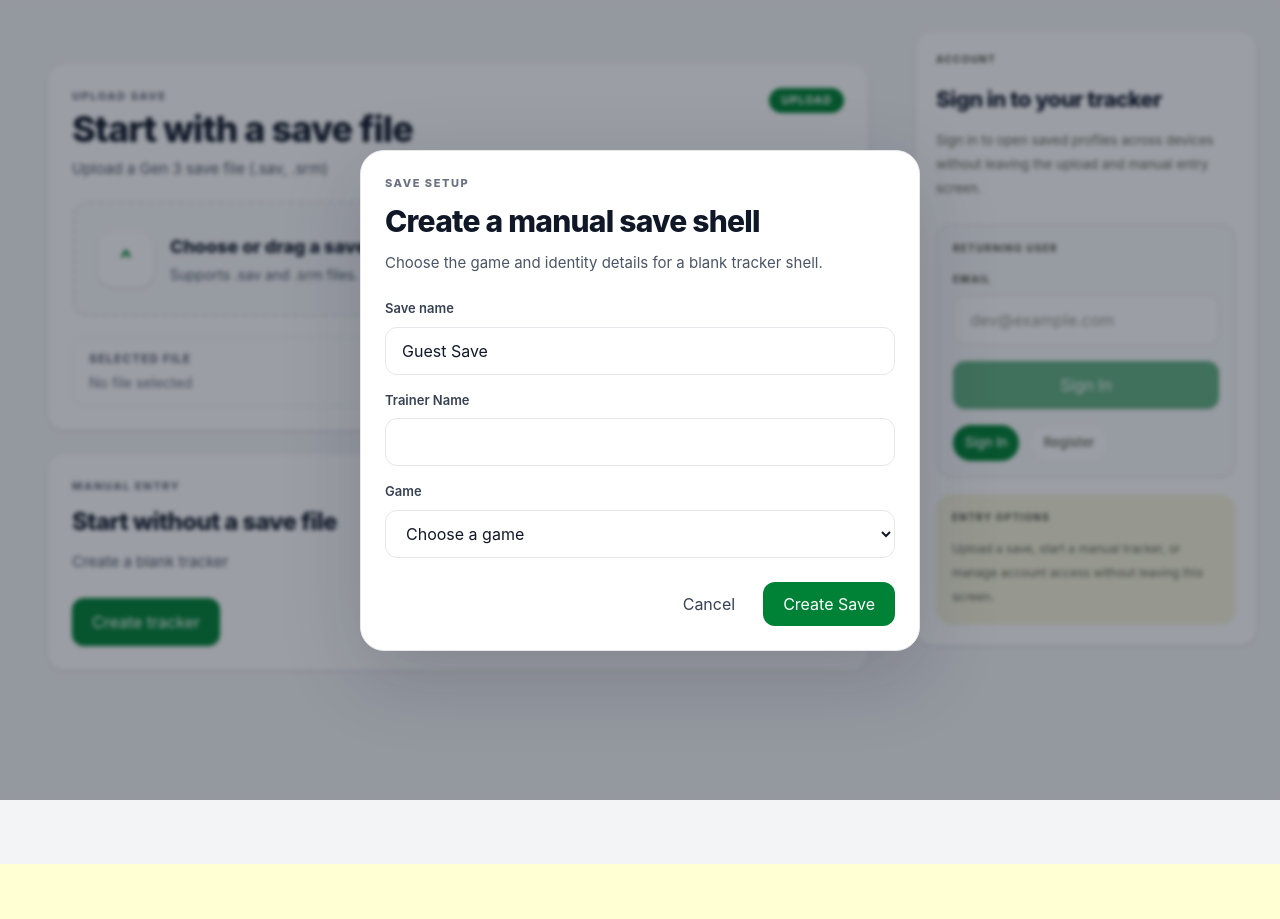
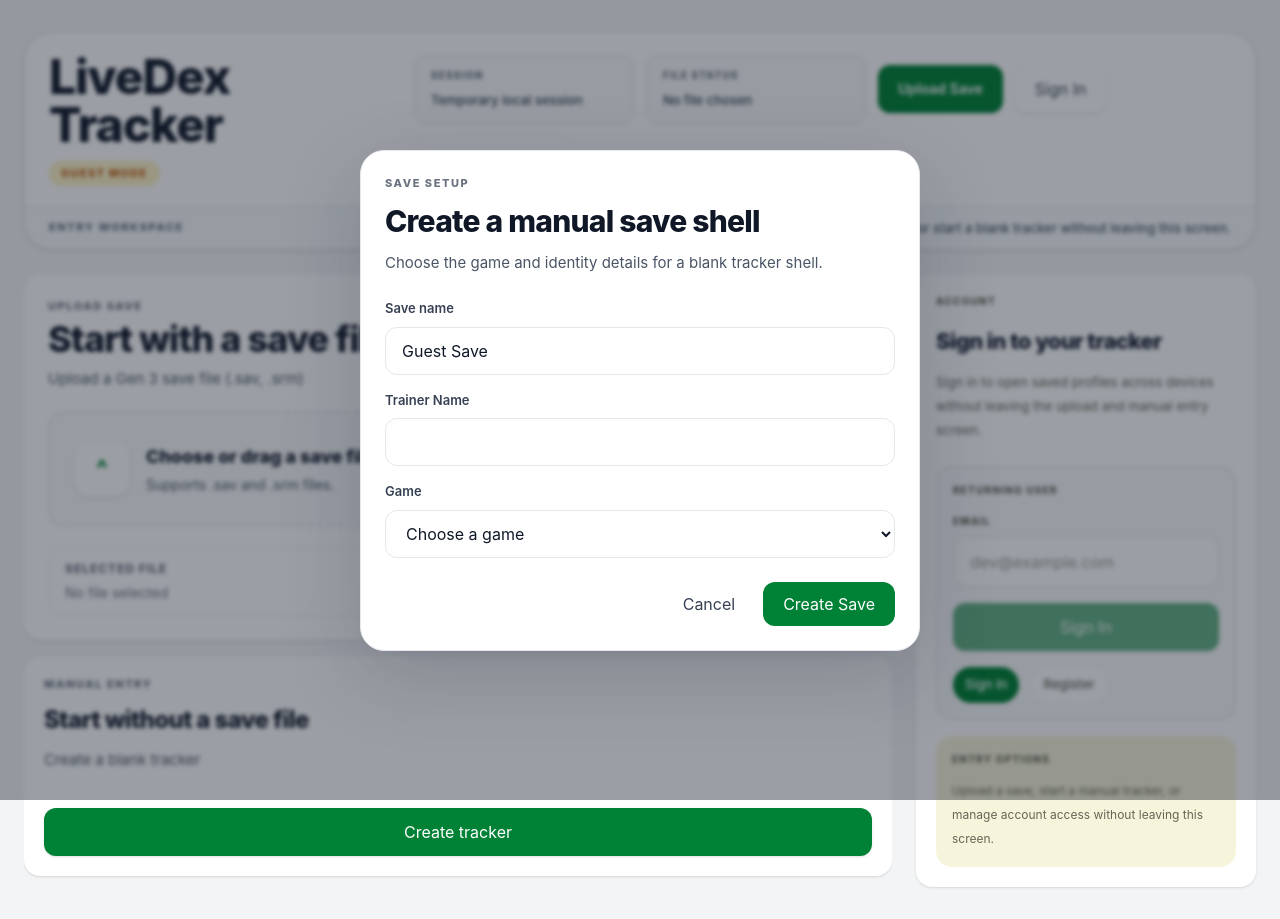
Before and after one commit to ArnoldBustos/livedex-tracker, a React (Vite) app in the folder apps/web/: page / in a window 1280 px wide. Both pictures are taken after a click on the button "Create tracker". Before the commit the page ends 864 px from the top, so only its background shows below. Built offline with nearby package versions, Linux system fonts and the light colour scheme.

Commit message:
First pass of front page redesign.

```diff
--- a/apps/web/src/App.tsx
+++ b/apps/web/src/App.tsx
@@ -1410,11 +1410,26 @@ const App = () => {
     setSessionMode("auth");
   };
 
+  // sessionLabel formats the current entry or dashboard session copy for signed-in and guest shells.
+  // EntryView and LoadedDashboardView both consume this so session text stays consistent across pre-load and loaded states.
+  const sessionLabel = isGuestMode
+    ? "Temporary local session"
+    : currentUser
+      ? currentUser.email
+      : "Temporary local session";
+
   if (!uploadResponse || !displayedDexResponse) {
     return (
       <>
         <EntryView
           isSignedIn={sessionMode === "user" && currentUser !== null}
+          isGuestMode={isGuestMode}
+          sessionLabel={sessionLabel}
+          selectedFileName={
+            pendingSaveSetup && pendingSaveSetup.file
+              ? pendingSaveSetup.file.name
+              : null
+          }
           currentUserEmail={currentUser ? currentUser.email : ""}
           isUploading={isUploading}
           isLoadingSaveProfiles={isLoadingSaveProfiles}
@@ -1489,12 +1504,6 @@ const App = () => {
     );
   }
 
-  const sessionLabel = isGuestMode
-    ? "Temporary local session"
-    : currentUser
-      ? currentUser.email
-      : "Temporary local session";
-
   return (
     <>
       <div className="min-h-screen bg-[#f6f5dc] text-[#38392a]">
--- a/apps/web/src/components/layout/EmptyStateView.tsx
+++ b/apps/web/src/components/layout/EmptyStateView.tsx
@@ -15,8 +15,8 @@ type EmptyStateViewProps = {
     onUploadError: (errorMessage: string) => void;
 };
 
-// EmptyStateView renders the no-save landing state for upload and manual creation.
-// App.tsx uses this so saved-profile opening, primary upload, and lighter manual-entry copy stay modular in the empty state.
+// EmptyStateView renders the left-column entry content for upload and manual creation.
+// EntryView composes this inside the shared page shell so nested full-screen spacing does not push the content below the auth panel.
 export const EmptyStateView = ({
     isSignedIn,
     isUploading,
@@ -30,8 +30,8 @@ export const EmptyStateView = ({
     onUploadError
 }: EmptyStateViewProps) => {
     return (
-        <main className="min-h-screen overflow-x-hidden bg-[#f3f4f6] px-4 py-6 sm:px-6 sm:py-8">
-            <div className={`mx-auto grid max-w-[1400px] items-start gap-6 ${isSignedIn ? "xl:grid-cols-[320px_minmax(0,1fr)]" : ""}`}>
+        <div className="min-w-0 overflow-x-hidden xl:h-full">
+            <div className={`grid items-start gap-4 ${isSignedIn ? "xl:grid-cols-[320px_minmax(0,1fr)]" : ""}`}>
                 {isSignedIn ? (
                     <aside className="self-start rounded-2xl bg-white p-3 shadow-sm xl:sticky xl:top-4 xl:flex xl:flex-col">
                         <div className="flex flex-col gap-3 pb-3 xl:max-h-[calc(100vh-32px)] xl:overflow-y-auto xl:pr-1">
@@ -93,7 +93,7 @@ export const EmptyStateView = ({
                     </aside>
                 ) : null}
 
-                <div className="grid min-w-0 gap-6">
+                <div className="grid min-w-0 gap-4 xl:h-full xl:grid-rows-[auto_minmax(0,1fr)]">
                     <UploadHero
                         isUploading={isUploading}
                         showsReplacementCopy={false}
@@ -102,7 +102,7 @@ export const EmptyStateView = ({
                         onUploadError={onUploadError}
                     />
 
-                    <section className="rounded-2xl bg-white p-6 shadow-sm">
+                    <section className="flex min-h-[220px] flex-col rounded-2xl bg-white p-5 shadow-sm">
                         <p className="text-[11px] font-extrabold uppercase tracking-[0.14em] text-gray-500">
                             Manual Entry
                         </p>
@@ -117,7 +117,7 @@ export const EmptyStateView = ({
 
                         <button
                             type="button"
-                            className="mt-6 inline-flex min-h-[48px] w-full items-center justify-center rounded-xl bg-green-700 px-5 py-3 text-sm font-semibold text-white shadow-sm transition hover:bg-green-800 disabled:cursor-not-allowed disabled:opacity-60 sm:w-auto"
+                            className="mt-auto inline-flex min-h-[48px] w-full items-center justify-center rounded-xl bg-green-700 px-5 py-3 text-sm font-semibold text-white shadow-sm transition hover:bg-green-800 disabled:cursor-not-allowed disabled:opacity-60 sm:w-auto"
                             onClick={onCreateManualEntry}
                             disabled={isUploading}
                         >
@@ -126,6 +126,6 @@ export const EmptyStateView = ({
                     </section>
                 </div>
             </div>
-        </main>
+        </div>
     );
 };
--- /dev/null
+++ b/apps/web/src/components/layout/EntryTopbar.tsx
@@ -0,0 +1,161 @@
+type EntryTopbarProps = {
+    selectedFileName: string | null;
+    isUploading: boolean;
+    isGuestMode: boolean;
+    isSignedIn: boolean;
+    sessionLabel: string;
+    onSelectUploadFile: (file: File) => void;
+    onGoToLogin: () => void;
+    onGoToRegister: () => void;
+};
+
+// getIsSupportedSaveFile validates accepted save file extensions for entry-page upload actions.
+// EntryTopbar uses this before forwarding the selected file into the shared upload setup flow.
+const getIsSupportedSaveFile = (file: File) => {
+    const lowercaseFileName = file.name.toLowerCase();
+
+    if (lowercaseFileName.endsWith(".sav")) {
+        return true;
+    }
+
+    if (lowercaseFileName.endsWith(".srm")) {
+        return true;
+    }
+
+    return false;
+};
+
+// EntryTopbar renders the dashboard-matched header shell used above the first entry page.
+// EntryView uses this so the upload screen shares the dashboard's header rhythm without inheriting loaded-save behavior.
+export const EntryTopbar = ({
+    selectedFileName,
+    isUploading,
+    isGuestMode,
+    isSignedIn,
+    sessionLabel,
+    onSelectUploadFile,
+    onGoToLogin,
+    onGoToRegister
+}: EntryTopbarProps) => {
+    // handleFileChange reads the upload button input and forwards supported save files upward.
+    // EntryView passes the shared upload handler so topbar uploads and upload-panel uploads stay in the same setup path.
+    const handleFileChange = (event: React.ChangeEvent<HTMLInputElement>) => {
+        const nextFiles = event.target.files;
+
+        if (!nextFiles || nextFiles.length === 0) {
+            return;
+        }
+
+        const nextFile = nextFiles[0];
+
+        if (!getIsSupportedSaveFile(nextFile)) {
+            event.target.value = "";
+            return;
+        }
+
+        onSelectUploadFile(nextFile);
+        event.target.value = "";
+    };
+
+    return (
+        <div className="overflow-hidden rounded-[28px] border border-[rgba(130,129,111,0.18)] bg-white shadow-sm">
+            <header className="px-6 py-5">
+                <div className="flex flex-col gap-5 xl:flex-row xl:items-center xl:justify-between">
+                    <div className="min-w-0">
+                        <h1 className="text-4xl font-extrabold tracking-tight text-gray-900 md:text-5xl">
+                            LiveDex Tracker
+                        </h1>
+
+                        <div className="mt-3 flex flex-wrap items-center gap-2">
+                            {isGuestMode ? (
+                                <span className="inline-flex items-center rounded-full bg-amber-100 px-3 py-1 text-[11px] font-bold uppercase tracking-[0.12em] text-amber-700">
+                                    Guest Mode
+                                </span>
+                            ) : null}
+
+                            {isSignedIn && !isGuestMode ? (
+                                <span className="inline-flex items-center rounded-full bg-emerald-100 px-3 py-1 text-[11px] font-bold uppercase tracking-[0.12em] text-emerald-700">
+                                    Signed In
+                                </span>
+                            ) : null}
+                        </div>
+                    </div>
+
+                    <div className="flex flex-wrap items-center gap-3">
+                        {isGuestMode || isSignedIn ? (
+                            <div className="min-w-[220px] rounded-xl border border-gray-200 bg-gray-50 px-4 py-3">
+                                <div className="text-[10px] font-extrabold uppercase tracking-[0.12em] text-gray-500">
+                                    Session
+                                </div>
+
+                                <div className="mt-2 text-[13px] font-medium text-gray-700">
+                                    {sessionLabel}
+                                </div>
+                            </div>
+                        ) : null}
+
+                        <div className="min-w-[220px] rounded-xl border border-gray-200 bg-gray-50 px-4 py-3">
+                            <div className="text-[10px] font-extrabold uppercase tracking-[0.12em] text-gray-500">
+                                File Status
+                            </div>
+
+                            <div className="mt-2 truncate text-[13px] font-medium text-gray-700">
+                                {selectedFileName ? selectedFileName : "No file chosen"}
+                            </div>
+                        </div>
+
+                        <input
+                            id="entry-topbar-upload-input"
+                            className="pointer-events-none absolute h-px w-px opacity-0"
+                            type="file"
+                            accept=".sav,.srm"
+                            onChange={handleFileChange}
+                            disabled={isUploading}
+                        />
+
+                        <label
+                            htmlFor="entry-topbar-upload-input"
+                            className="inline-flex min-h-[48px] cursor-pointer items-center justify-center rounded-xl bg-green-700 px-5 py-3 text-sm font-semibold text-white shadow-sm transition hover:bg-green-800"
+                        >
+                            {isUploading ? "Loading..." : "Upload Save"}
+                        </label>
+
+                        {!isSignedIn ? (
+                            <button
+                                className="inline-flex min-h-[48px] items-center justify-center rounded-xl bg-white px-5 py-3 text-sm font-semibold text-gray-700 shadow-sm transition hover:bg-gray-50 disabled:cursor-not-allowed disabled:opacity-55"
+                                type="button"
+                                onClick={onGoToLogin}
+                                disabled={isUploading}
+                            >
+                                Sign In
+                            </button>
+                        ) : null}
+
+                        {!isSignedIn ? (
+                            <button
+                                className="inline-flex min-h-[48px] items-center justify-center rounded-xl bg-white px-5 py-3 text-sm font-semibold text-gray-700 shadow-sm transition hover:bg-gray-50 disabled:cursor-not-allowed disabled:opacity-55"
+                                type="button"
+                                onClick={onGoToRegister}
+                                disabled={isUploading}
+                            >
+                                Create Account
+                            </button>
+                        ) : null}
+                    </div>
+                </div>
+            </header>
+
+            <div className="border-t border-gray-200 bg-[#f8fafc] px-6 py-3">
+                <div className="flex flex-col gap-2 text-sm text-gray-600 sm:flex-row sm:items-center sm:justify-between">
+                    <div className="text-[11px] font-extrabold uppercase tracking-[0.14em] text-gray-500">
+                        Entry Workspace
+                    </div>
+
+                    <div className="text-[13px] font-medium text-gray-600">
+                        Upload a save or start a blank tracker without leaving this screen.
+                    </div>
+                </div>
+            </div>
+        </div>
+    );
+};
--- a/apps/web/src/components/layout/EntryView.tsx
+++ b/apps/web/src/components/layout/EntryView.tsx
@@ -1,10 +1,14 @@
 import { AuthPanel } from "../auth/AuthPanel";
 import type { AuthPanelMode } from "../auth/AuthPanel";
 import { EmptyStateView } from "./EmptyStateView";
+import { EntryTopbar } from "./EntryTopbar";
 import type { SaveProfileRecord } from "../../types/save";
 
 type EntryViewProps = {
     isSignedIn: boolean;
+    isGuestMode: boolean;
+    sessionLabel: string;
+    selectedFileName: string | null;
     currentUserEmail: string;
     isUploading: boolean;
     isLoadingSaveProfiles: boolean;
@@ -30,6 +34,9 @@ type EntryViewProps = {
 // App.tsx uses this as the shared landing state before any save or manual dashboard is loaded.
 export const EntryView = ({
     isSignedIn,
+    isGuestMode,
+    sessionLabel,
+    selectedFileName,
     currentUserEmail,
     isUploading,
     isLoadingSaveProfiles,
@@ -58,8 +65,20 @@ export const EntryView = ({
                 </div>
             ) : null}
 
-            <div className="mx-auto grid max-w-[1680px] gap-6 xl:grid-cols-[minmax(0,1fr)_340px]">
-                <div className="min-w-0">
+            <div className="mx-auto flex max-w-[1680px] flex-col gap-6">
+                <EntryTopbar
+                    selectedFileName={selectedFileName}
+                    isUploading={isUploading}
+                    isGuestMode={isGuestMode}
+                    isSignedIn={isSignedIn}
+                    sessionLabel={sessionLabel}
+                    onSelectUploadFile={onSelectUploadFile}
+                    onGoToLogin={onSwitchToLogin}
+                    onGoToRegister={onSwitchToRegister}
+                />
+
+                <div className="grid items-stretch gap-6 xl:grid-cols-[minmax(0,1fr)_340px]">
+                    <div className="min-w-0 xl:h-full">
                         <EmptyStateView
                             isSignedIn={isSignedIn}
                             isUploading={isUploading}
@@ -93,5 +112,6 @@ export const EntryView = ({
                     </div>
                 </div>
             </div>
+        </div>
     );
 };
```
Lines whose indentation alone changed are shown as unchanged.
